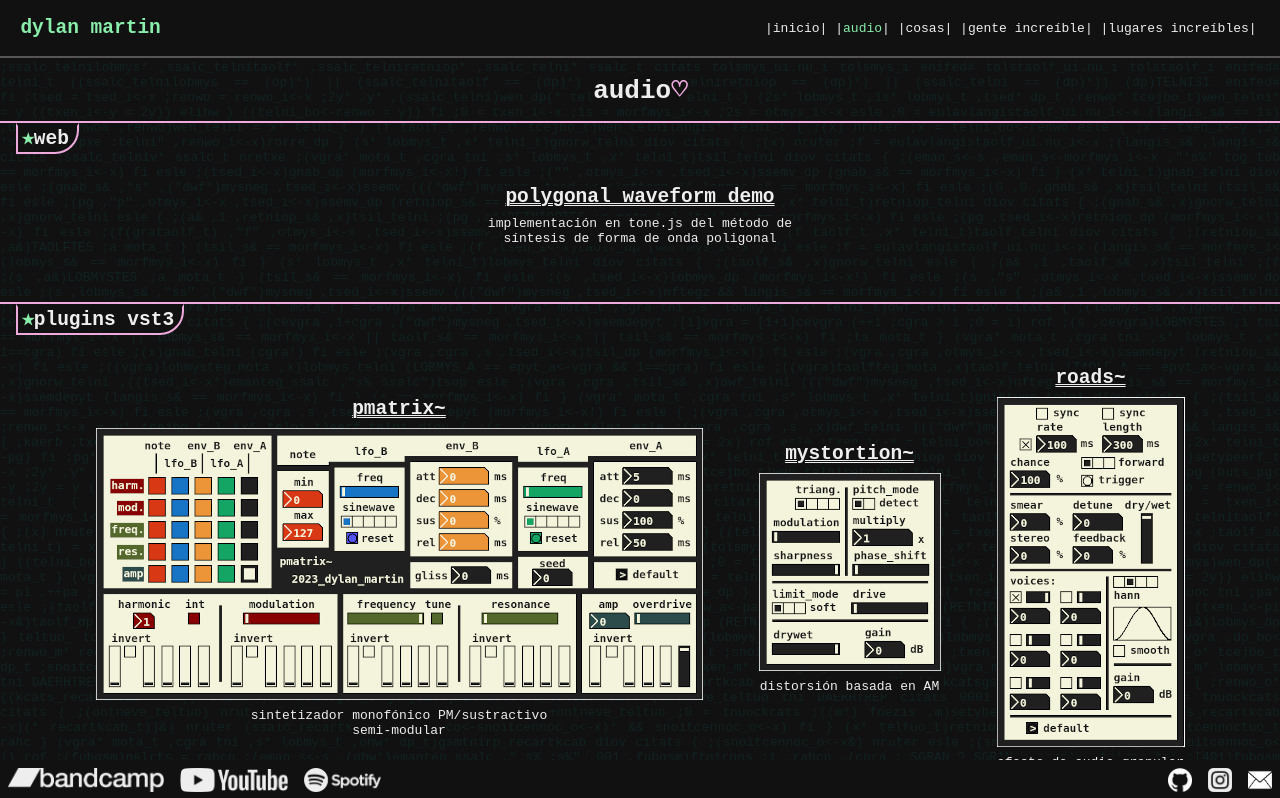
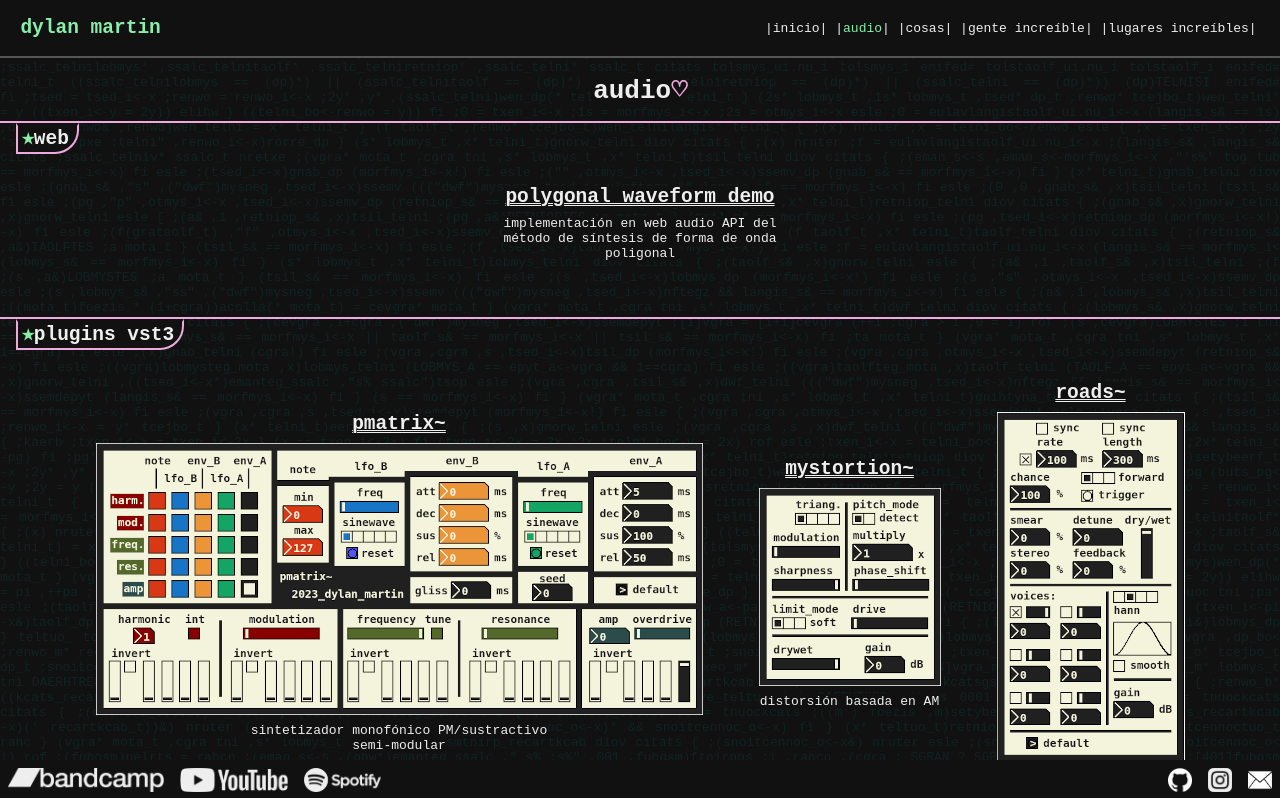
Before and after one commit to martindylan/martindylan.github.io, a React (Create React App) app: page /audio in a window 1280 px wide. Shown: the top 798 px of the page. Built offline with nearby package versions, Linux system fonts and the light colour scheme.

Commit message:
changed some of the content from audio and gente

```diff
--- a/src/Routes/Audio/Audio.tsx
+++ b/src/Routes/Audio/Audio.tsx
@@ -18,7 +18,7 @@ export default function Audio() {
       <section>
         <Subtitle name='web' />
         <div className='Card-container'>
-          <Card name='polygonal waveform demo' link='https://dylanmartin.neocities.org/cosas/polygon/' description='implementación en tone.js del método de síntesis de forma de onda poligonal' />
+          <Card name='polygonal waveform demo' link='https://dylanmartin.neocities.org/cosas/polygon/' description='implementación en web audio API del método de síntesis de forma de onda poligonal' />
         </div>
       </section>
       <section>
--- a/src/Routes/Gente/Gente.tsx
+++ b/src/Routes/Gente/Gente.tsx
@@ -18,6 +18,7 @@ export default function Gente() {
         <Link href='https://carolinavillanuevalucero.net/' target='_blank' description='artista plástica y web'>carolina villanueva lucero</ Link>
         <Link href='http://cassiemcquater.com/' target='_blank' description='artista multimedia y web'>cassie mcquater</ Link>
         <Link href='http://cyranetic.github.io/cyranetic-portfolio-site/index.html' target='_blank' description='artista visual'>cyranetic</ Link>
+        <Link href='https://dillonbastan.com/' target='_blank' description='músico y programador'>dillon bastan</ Link>
         <Link href='https://durante.neocities.org/' target='_blank' description='músico'>durante</ Link>
         <Link href=' https://www.emilieweibel.com/' target='_blank' description='música'>emilie weibel</ Link>
         <Link href='https://eye-measure.neocities.org/' target='_blank' description='música'>eye measure</ Link>
```
